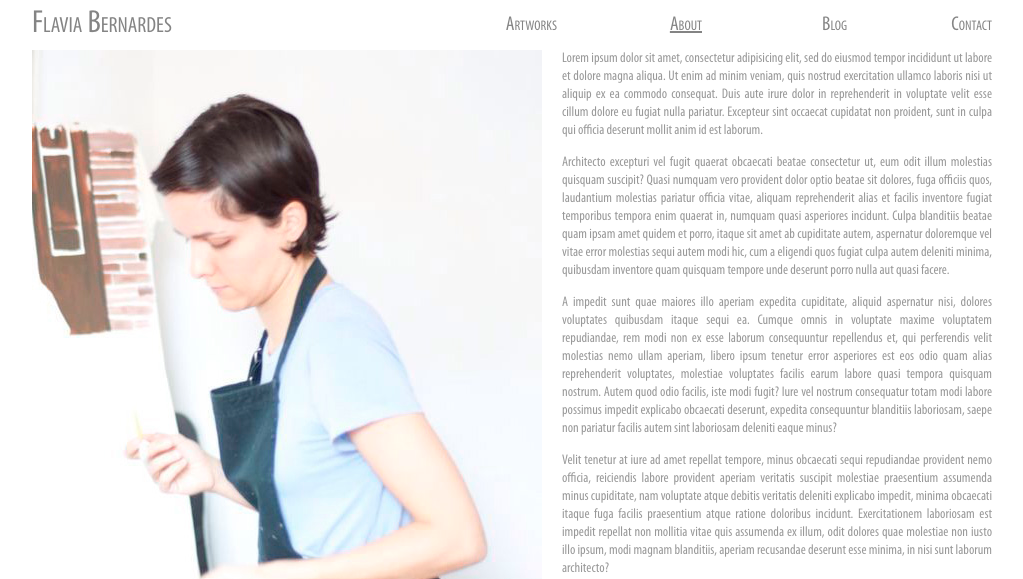
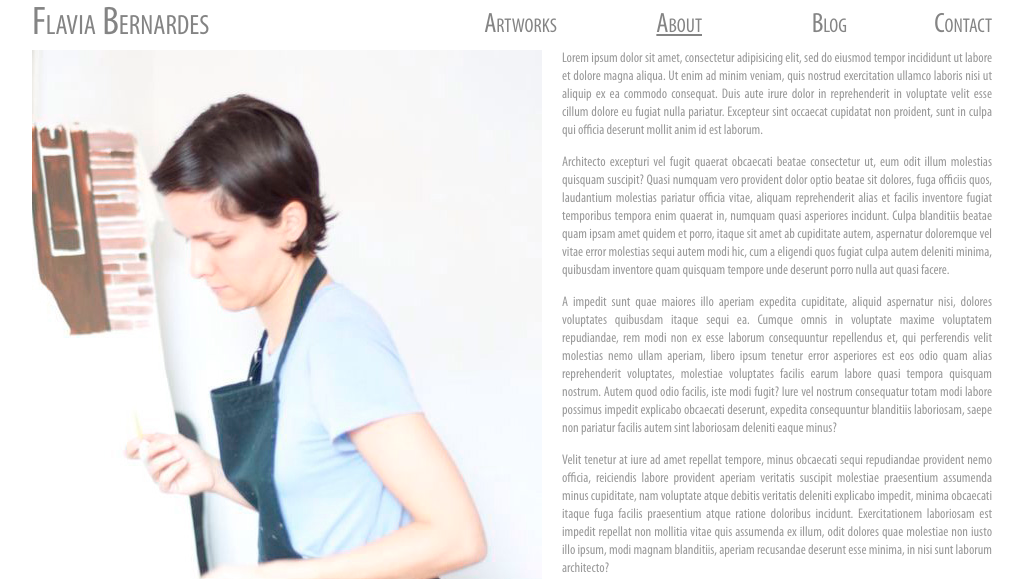
Before and after one commit to rogerhil/flaviabernardes, a Django app: page /about/ in a window 1280 px wide. Shown: the top 579 px of the page, without its empty margins (128-1151 px from the left). Run offline with Django 3.2, Linux system fonts and the light colour scheme; some libraries are stand-ins or nearby versions.

Commit message:
Change font size.

```diff
--- a/flaviabernardes/flaviabernardes/settings.py
+++ b/flaviabernardes/flaviabernardes/settings.py
@@ -108,4 +108,7 @@ STATICFILES_DIRS = (
     os.path.join(BASE_DIR, "media"),
 )
 
-from .productionsettings import *
+try:
+    from .developmentsettings import *
+except ImportError:
+    from .productionsettings import *
--- a/flaviabernardes/templates/base.html
+++ b/flaviabernardes/templates/base.html
@@ -50,7 +50,7 @@
             #header .content {
                 position: fixed !important;
                 background-color: white;
-                padding: 5px 0;
+                padding: 0px 0;
                 margin: 0;
                 width: 960px;
                 top: 0px;
@@ -58,7 +58,7 @@
             }
             #header a.logo {
                 text-align: left;
-                font-size: 32px;
+                font-size: 40px;
                 margin: 0;
                 padding: 0;
                 color: inherit;
@@ -74,7 +74,7 @@
             }
             #menu a {
                 text-align: right;
-                font-size: 20px;
+                font-size: 28px;
                 display: table-cell;
                 *border: 1px solid red;
                 *border-right: 50px solid white;
```
